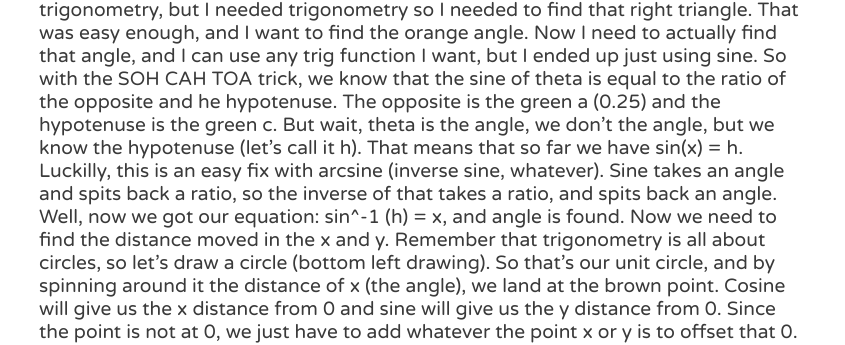
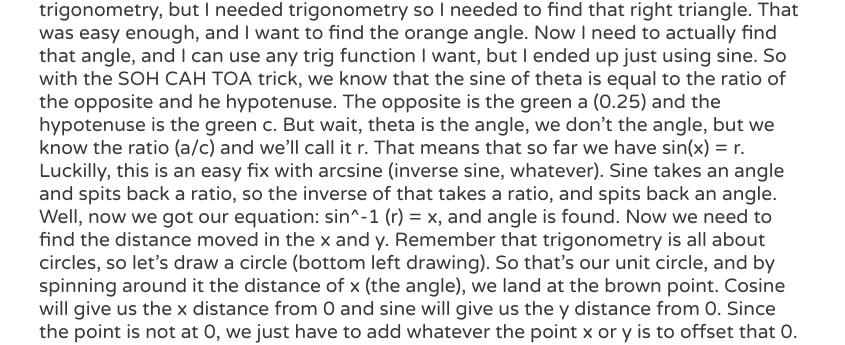
Before and after one commit to MisterMjir/mistermjir.github.io, a Jekyll site: the page built from _posts/2020-07-25-smae-dev-log-5.md, in a window 1280 px wide and 900 px high, scrolled down 2454 px. Shown: the part 331-676 px from the top of the window, without its empty margins (217-1062 px from the left). Built offline with Jekyll 4.4.1, drawn with Linux system fonts in a browser that asks for light colours; some of the changed text lies outside the part shown.

Commit message:
Update 2020-07-25-smae-dev-log-5.md

```diff
--- a/_posts/2020-07-25-smae-dev-log-5.md
+++ b/_posts/2020-07-25-smae-dev-log-5.md
@@ -72,10 +72,10 @@ line perpendicular to the line found by points a and b (this is the top left dra
 but I needed trigonometry so I needed to find that right triangle. That was easy enough, and I want to find the orange angle. Now I need to
 actually find that angle, and I can use any trig function I want, but I ended up just using sine. So with the SOH CAH TOA trick,
 we know that the sine of theta is equal to the ratio of the opposite and he hypotenuse. The opposite is the green a (0.25) and
-the hypotenuse is the green c. But wait, theta is the angle, we don't the angle, but we know the hypotenuse (let's call it h).
-That means that so far we have sin(x) = h. Luckilly, this is an easy fix with arcsine (inverse sine, whatever). Sine takes an
+the hypotenuse is the green c. But wait, theta is the angle, we don't the angle, but we know the ratio (a/c) and we'll call it r.
+That means that so far we have sin(x) = r. Luckilly, this is an easy fix with arcsine (inverse sine, whatever). Sine takes an
 angle and spits back a ratio, so the inverse of that takes a ratio, and spits back an angle. Well, now we got our equation:
-sin^-1 (h) = x, and angle is found. Now we need to find the distance moved in the x and y. Remember that trigonometry is all about
+sin^-1 (r) = x, and angle is found. Now we need to find the distance moved in the x and y. Remember that trigonometry is all about
 circles, so let's draw a circle (bottom left drawing). So that's our unit circle, and by spinning around it the distance of x (the
 angle), we land at the brown point. Cosine will give us the x distance from 0 and sine will give us the y distance from 0. Since
 the point is not at 0, we just have to add whatever the point x or y is to offset that 0.
```
